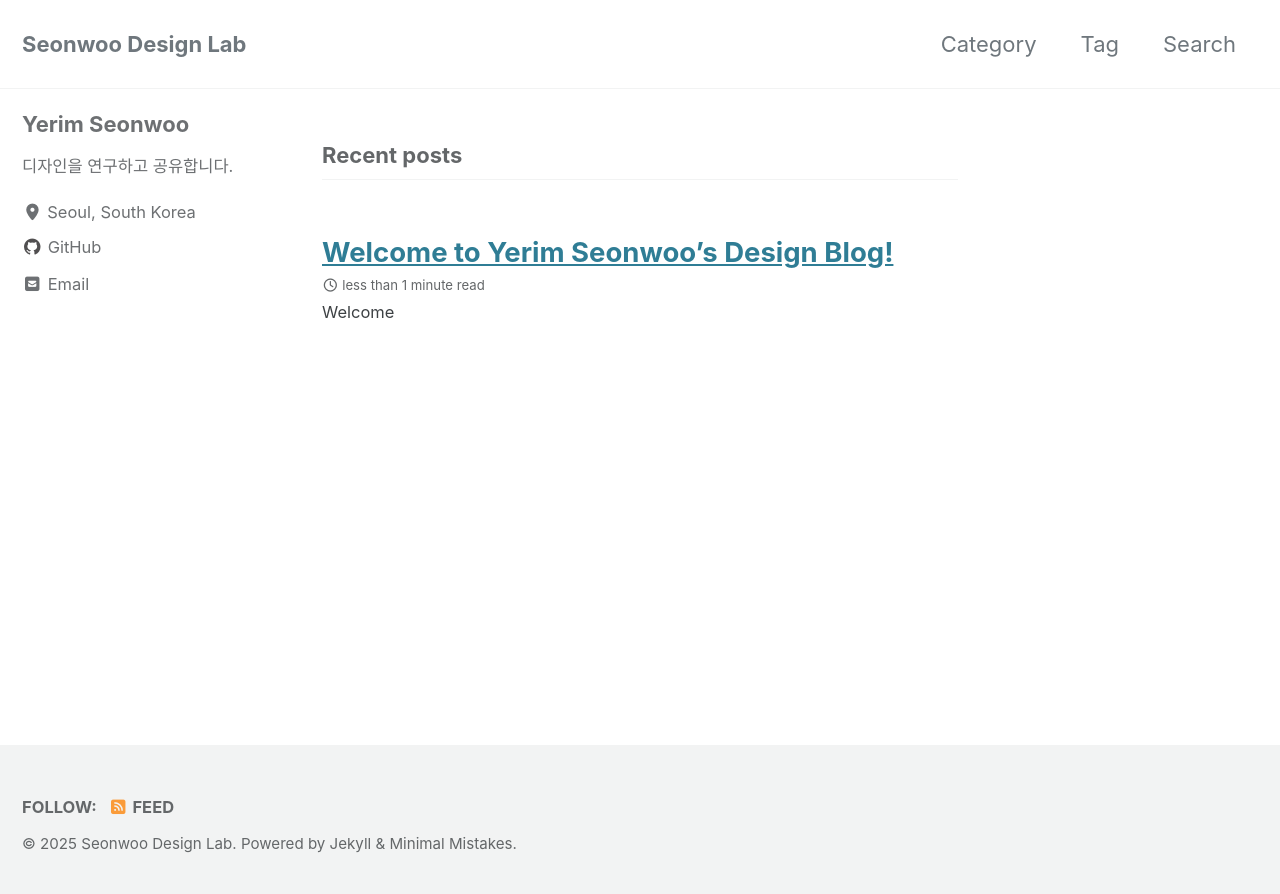
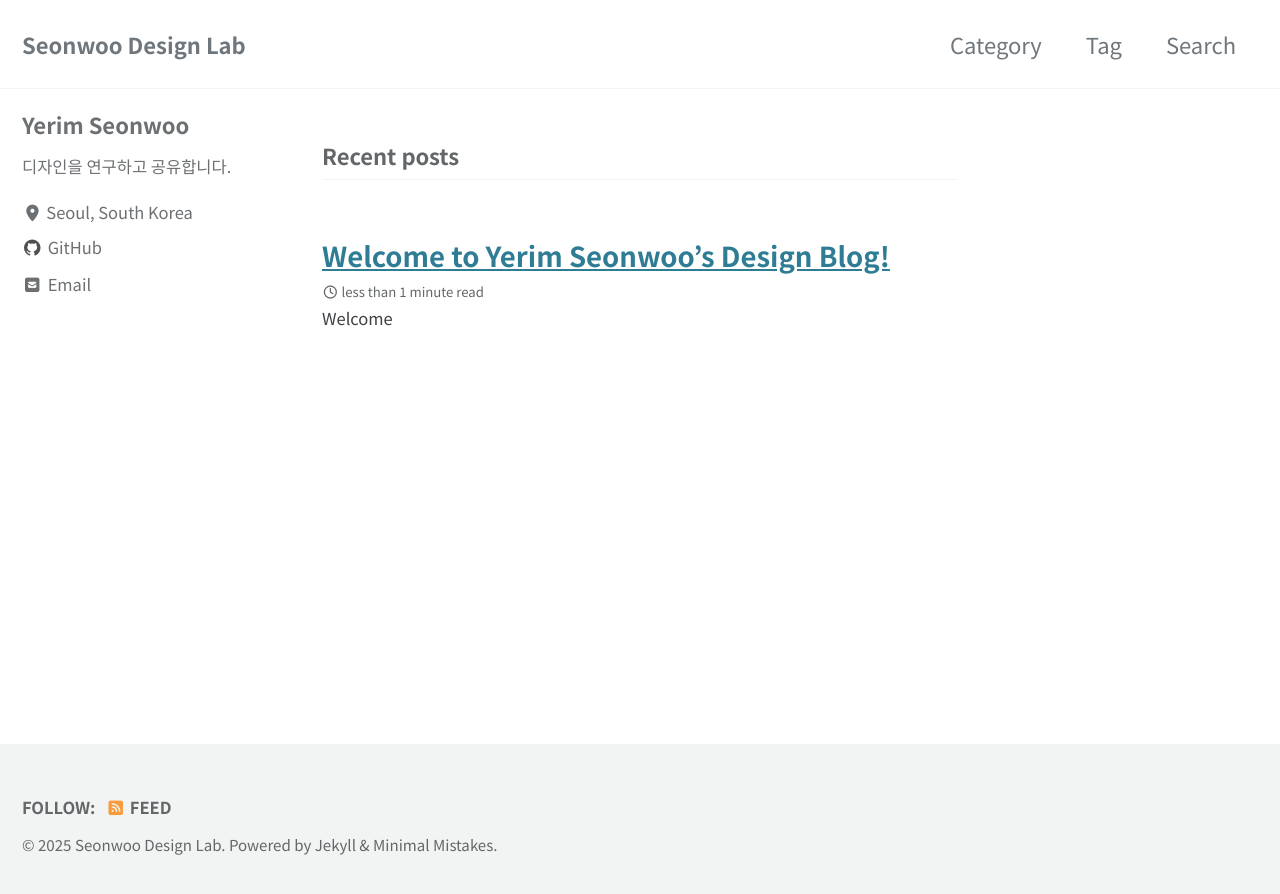
Before and after one commit to yr-seonwoo/yr-seonwoo.github.io, a Jekyll site: the page built from index.html, in a window 1280 px wide. Shown: the top 894 px of the page. Built offline with Jekyll 4.4.1, drawn with Linux system fonts in a browser that asks for light colours; cached includes are drawn as plain includes; some web fonts are replaced; the list of posts is cut into pages by our own code.

Commit message:
style: change default font

```diff
--- a/_sass/minimal-mistakes.scss
+++ b/_sass/minimal-mistakes.scss
@@ -35,3 +35,7 @@
 @import "minimal-mistakes/archive";
 @import "minimal-mistakes/sidebar";
 @import "minimal-mistakes/print";
+
+/* fonts */
+@import url("https://fonts.googleapis.com/css2?family=Noto+Sans+KR:wght@100..900&display=swap");
+@import url("https://cdn.jsdelivr.net/gh/orioncactus/pretendard@v1.3.9/dist/web/variable/pretendardvariable.min.css");
--- a/_sass/minimal-mistakes/_variables.scss
+++ b/_sass/minimal-mistakes/_variables.scss
@@ -17,8 +17,8 @@ $indent-var: 1.3em !default;
 
 /* system typefaces */
 $serif: Georgia, Times, serif !default;
-$sans-serif: -apple-system, BlinkMacSystemFont, "Roboto", "Segoe UI",
-  "Helvetica Neue", "Lucida Grande", Arial, sans-serif !default;
+$sans-serif: "Noto Sans KR", sans-serif, -apple-system, BlinkMacSystemFont,
+  "Roboto", "Segoe UI", "Helvetica Neue", "Lucida Grande", Arial !default;
 $monospace: Monaco, Consolas, "Lucida Console", monospace !default;
 
 /* sans serif typefaces */
```
